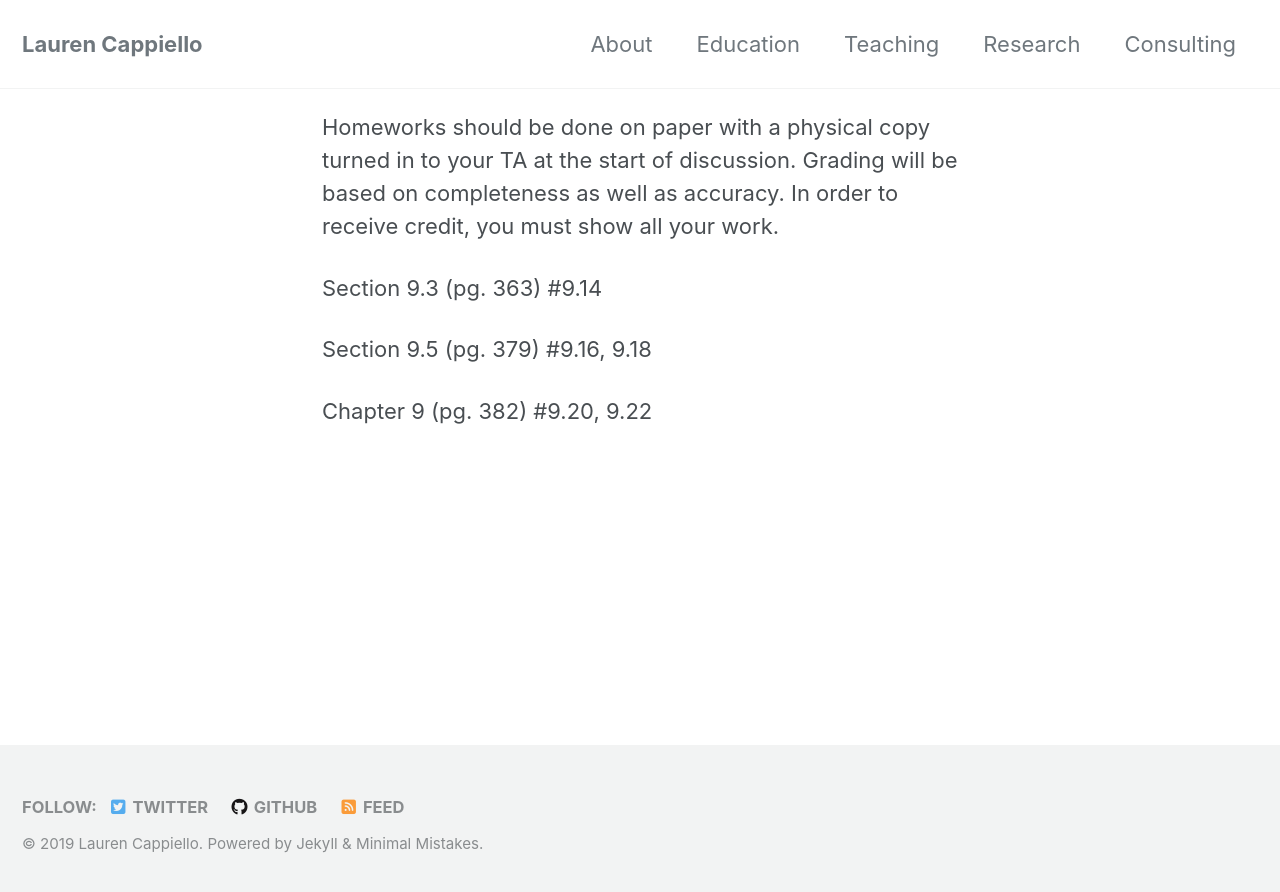
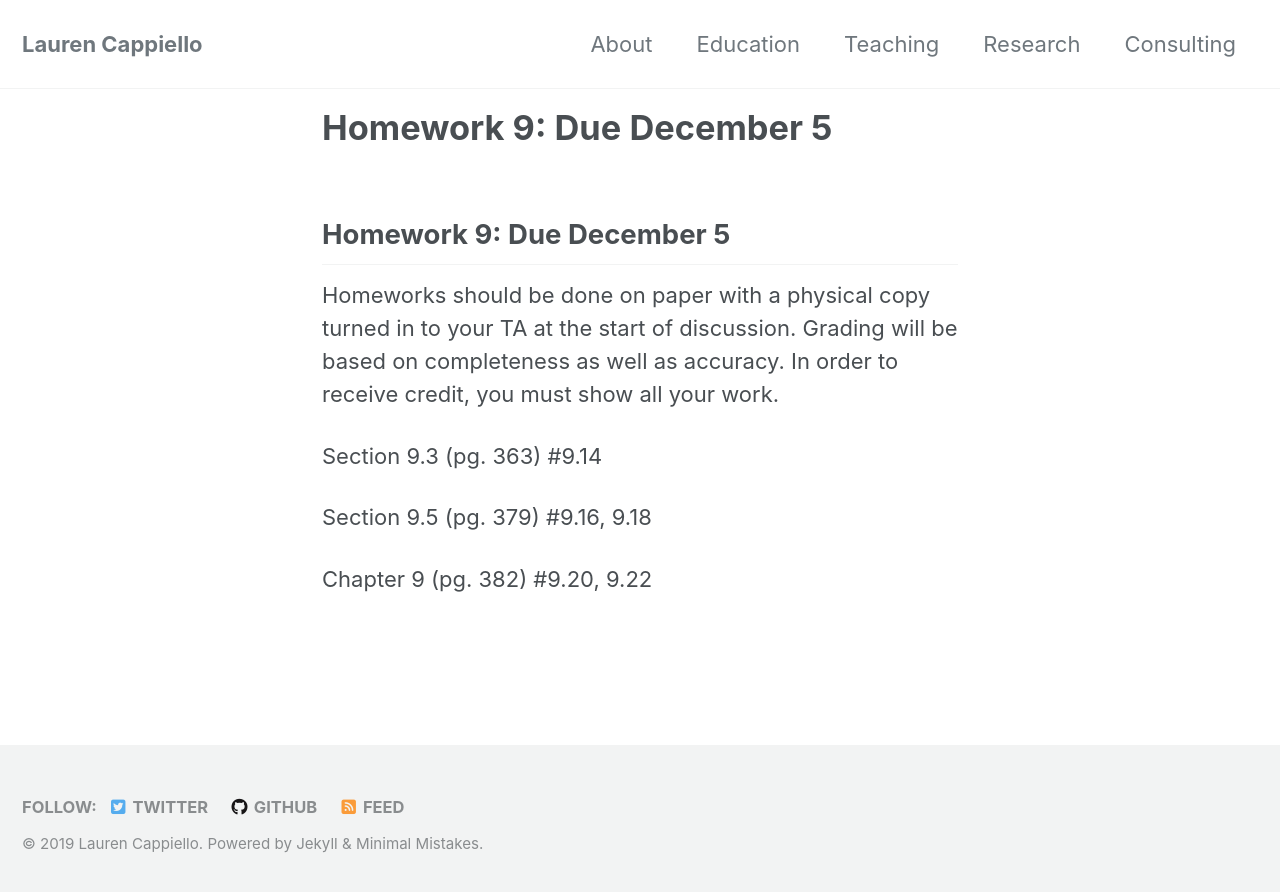
Before and after one commit to lgpcappiello/lgpcappiello.github.io, a Jekyll site: the page built from teaching/stat100b/hw9.md, in a window 1280 px wide. Shown: the top 892 px of the page. Built offline with Jekyll 4.4.1, drawn with Linux system fonts in a browser that asks for light colours; cached includes are drawn as plain includes; nearby versions of some CDN libraries; our own code applies the rules of GitHub Pages for plain Markdown files.

Commit message:
Update hw9.md

```diff
--- a/teaching/stat100b/hw9.md
+++ b/teaching/stat100b/hw9.md
@@ -1,6 +1,8 @@
 ---
 layout: single
 ---
+
+## Homework 9: Due December 5
 
 Homeworks should be done on paper with a physical copy turned in to your TA at the start of discussion. Grading will be based on completeness as well as accuracy. In order to receive credit, you must show all your work.
 
```
